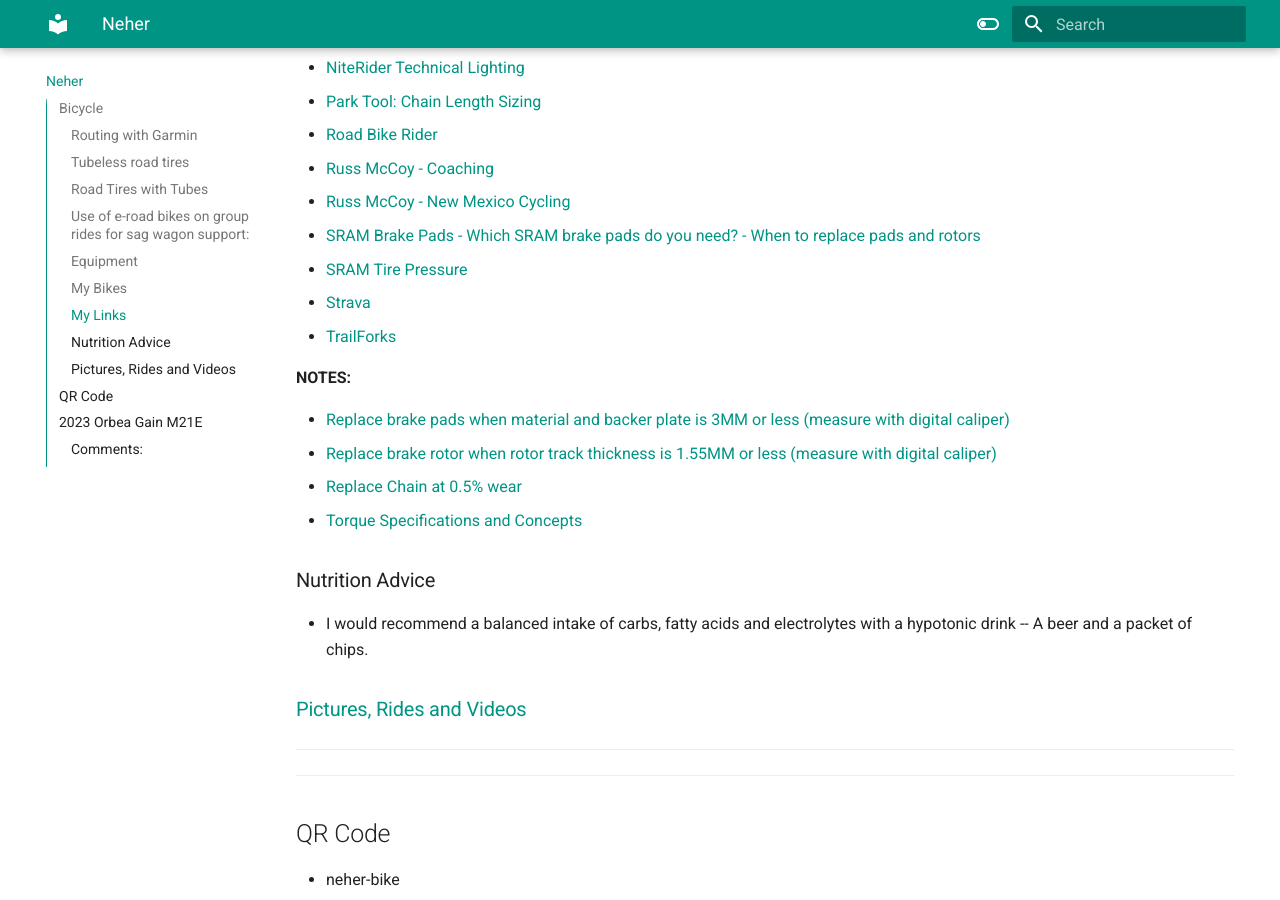
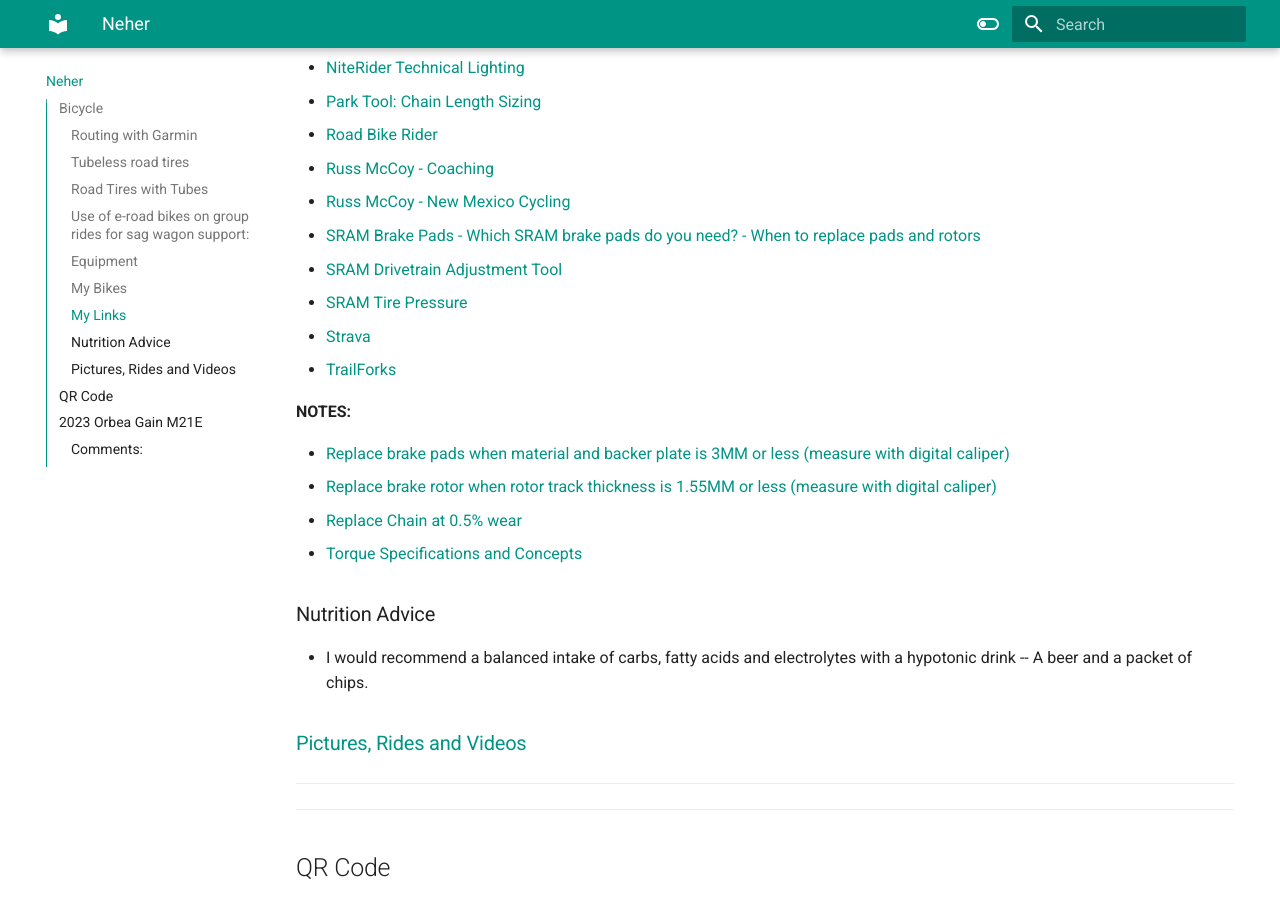
Before and after one commit to rneher-igel/Neher, an MkDocs documentation site: the page built from docs/index.md, in a window 1280 px wide and 900 px high, scrolled down 4926 px. Built offline with MkDocs 1.6.1 and Material for MkDocs 9.7.7, drawn with Linux system fonts in a browser that asks for light colours.

Commit message:
SRAM Drivetrain Adjustment Tool

```diff
--- a/docs/index.md
+++ b/docs/index.md
@@ -125,6 +125,7 @@
 - [Russ McCoy - Coaching](https://russmccoy.wixsite.com/russmccoy)
 - [Russ McCoy - New Mexico Cycling](https://russmccoy.wixsite.com/newmexicocycling)
 - [SRAM Brake Pads - Which SRAM brake pads do you need? - When to replace pads and rotors](https://www.sram.com/en/service/articles/SRAM-Brake-Pad-Overview)
+- [SRAM Drivetrain Adjustment Tool](https://www.sram.com/globalassets/document-hierarchy/service-manuals/sram-drivetrain-adjustment-tools.pdf)
 - [SRAM Tire Pressure](https://axs.sram.com/guides/tire/pressure)
 - [Strava](https://www.strava.com/)
 - [TrailForks](https://www.trailforks.com/about/)
```
